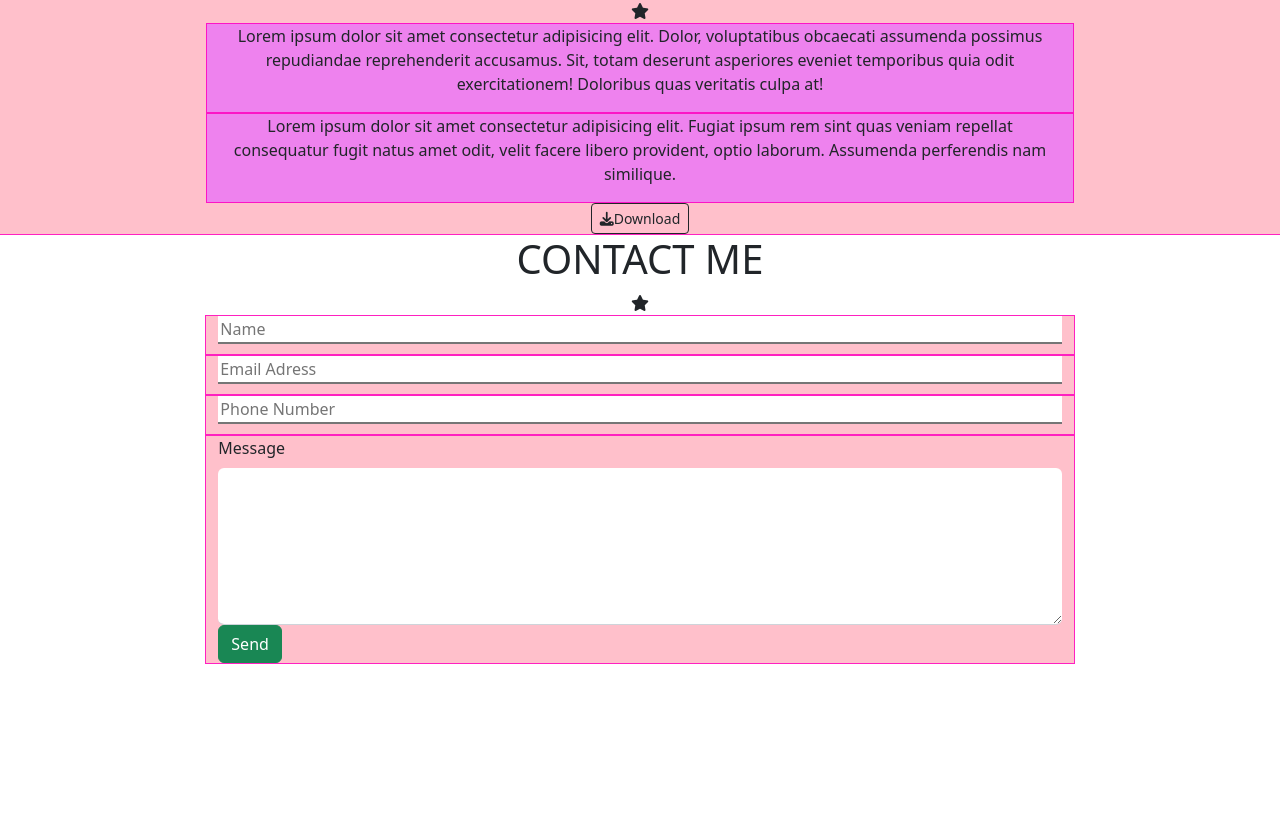
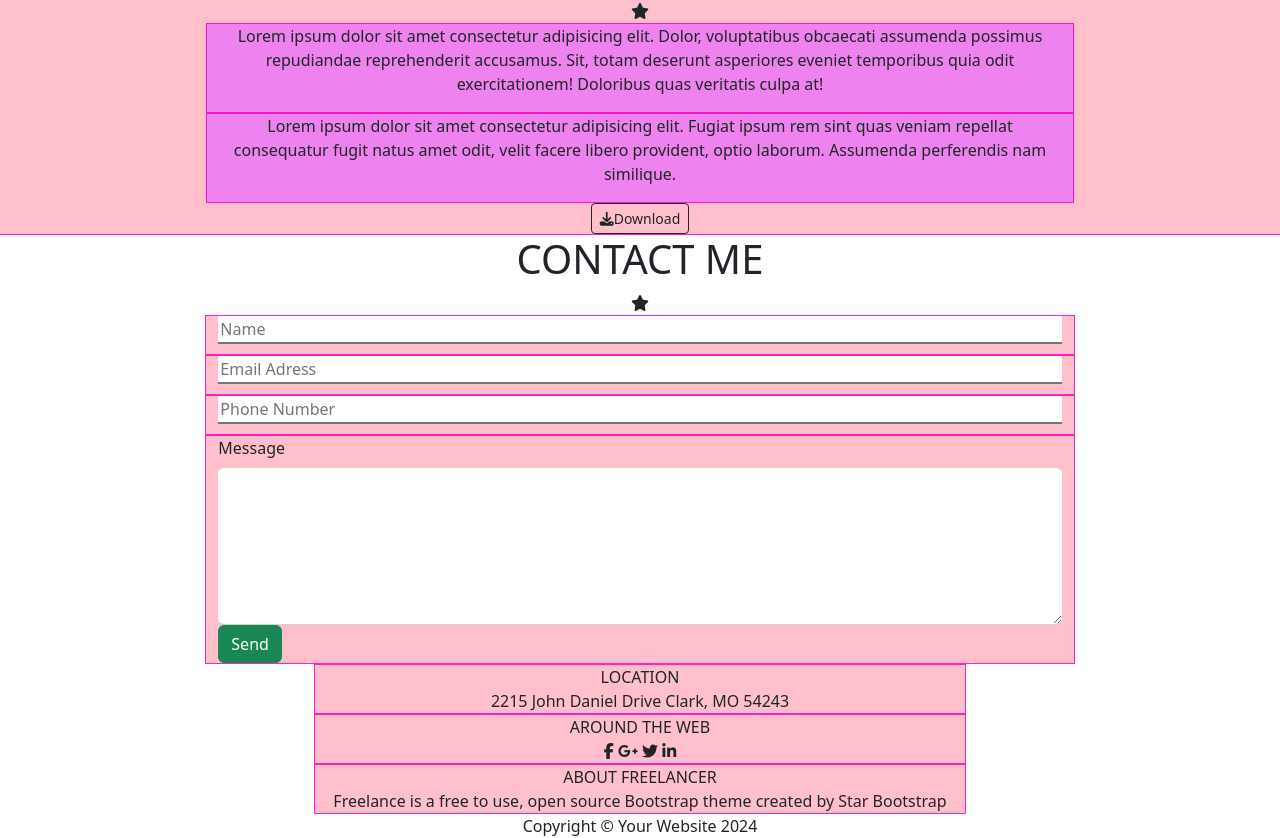
Before and after one commit to Arela-Cristina/html-css-bootstrap-freelancer, a plain HTML site: page index.html in a window 1280 px wide. Shown: the part 5990-6828 px from the top of the page. Before the commit the page ends 6654 px from the top, so only its background shows below. Drawn offline with nearby package versions, Linux system fonts and the light colour scheme.

Commit message:
Add footer

```diff
--- a/index.html
+++ b/index.html
@@ -9,7 +9,6 @@
         integrity="sha384-rbsA2VBKQhggwzxH7pPCaAqO46MgnOM80zW1RWuH61DGLwZJEdK2Kadq2F9CUG65" crossorigin="anonymous">
     <script src="https://kit.fontawesome.com/3bcbcfd75d.js" crossorigin="anonymous"></script>
     <link rel="stylesheet" href="style.css">
-</head>
 </head>
 
 <body>
@@ -105,9 +104,37 @@
                     rows="6"></textarea>
                 <button type="button" class="btn btn-success">Send</button>
             </div>
-
         </div>
     </main>
+    <footer>
+        <div class="rox">
+            <div class="row justify-content-center">
+                <div class="col-6 text-center">
+                    <div>LOCATION</div>
+                    <div>2215 John Daniel Drive Clark, MO 54243</div>
+                </div>
+            </div>
+            <div class="row justify-content-center">
+                <div class="col-6 text-center">
+                    <div>AROUND THE WEB</div>
+                    <i class="fa-brands fa-facebook-f"></i>
+                    <i class="fa-brands fa-google-plus-g"></i>
+                    <i class="fa-brands fa-twitter"></i>
+                    <i class="fa-brands fa-linkedin-in"></i>
+                </div>
+            </div>
+            <div class="row justify-content-center">
+                <div class="col-6 text-center">
+                    <div>ABOUT FREELANCER</div>
+                    <div>Freelance is a free to use, open source Bootstrap theme created by <span>Star Bootstrap</span>
+                    </div>
+                </div>
+            </div>
+        </div>
+        <div class="row text-center">
+            <span>Copyright © Your Website 2024</span>
+        </div>
+    </footer>
 </body>
 
 </html>
```
